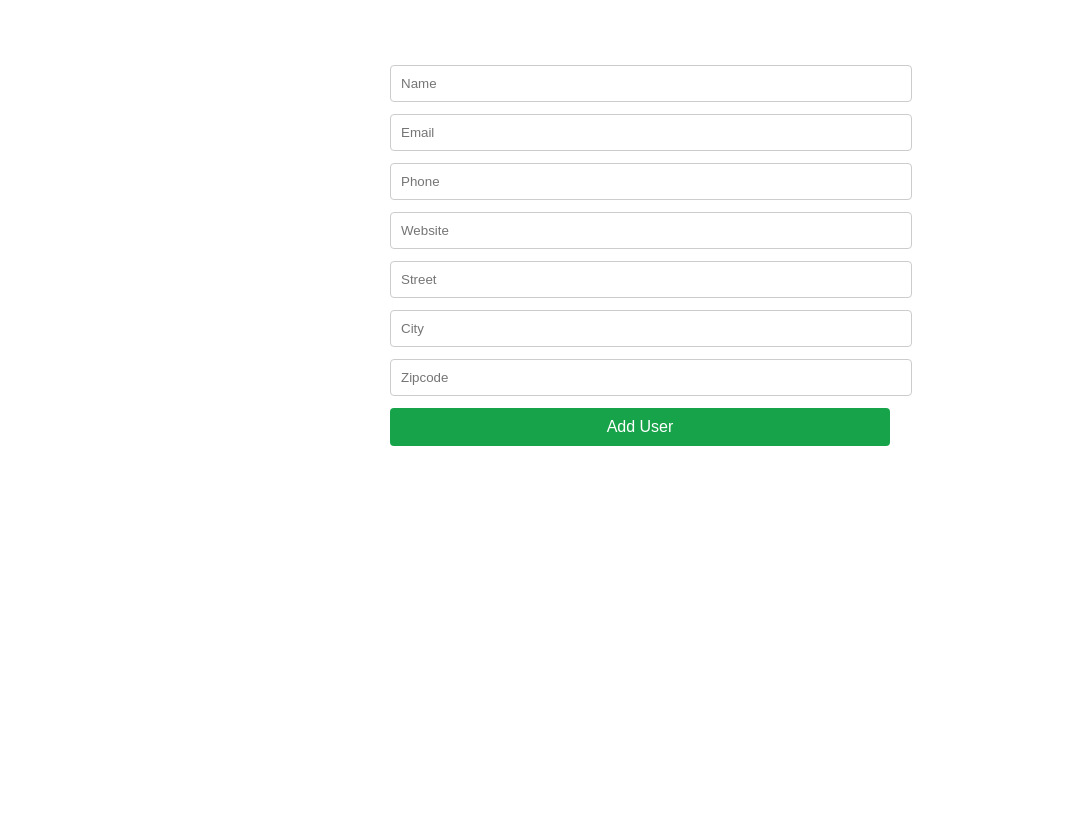
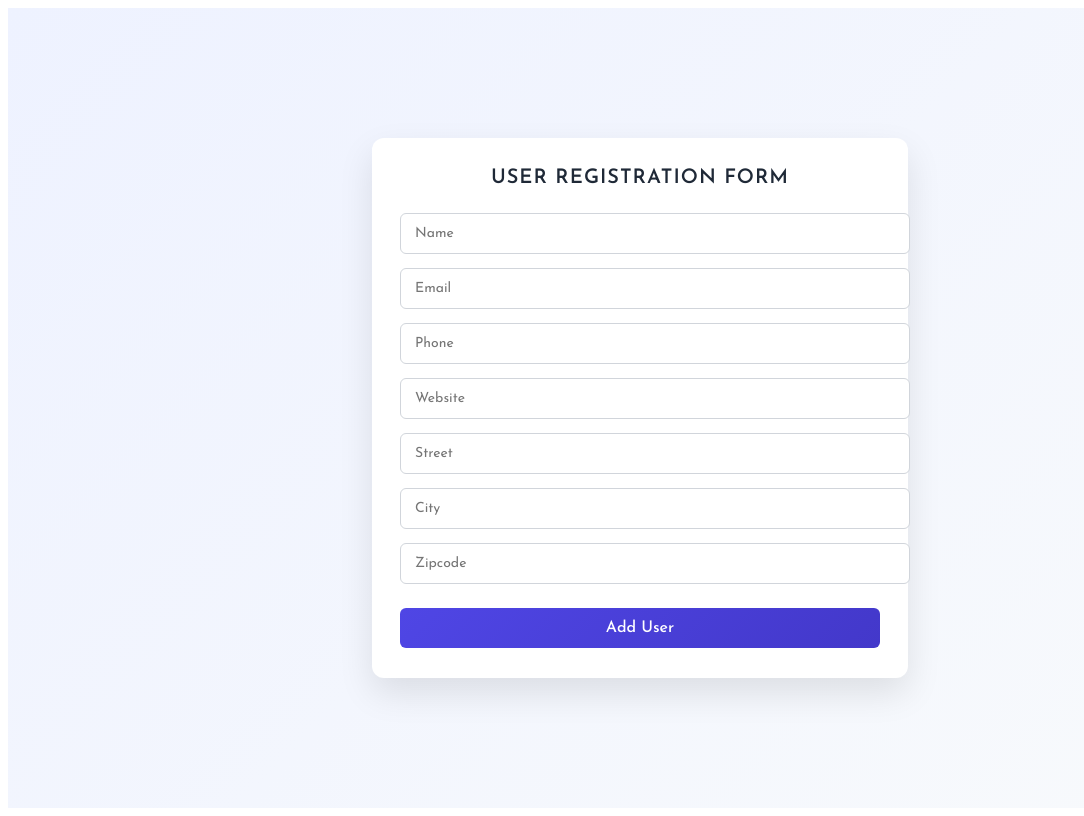
Before and after one commit to Vikramviki28/User-Management, a React (Vite) app: page /add-user in a window 1280 px wide. Shown: the whole page, without its empty margins (0-1084 px from the left). Built offline with nearby package versions, Linux system fonts and the light colour scheme; no server answers.

Commit message:
Minor styling changes

```diff
--- a/index.html
+++ b/index.html
@@ -1,6 +1,9 @@
 <!doctype html>
 <html lang="en">
   <head>
+   <style>
+@import url('https://fonts.googleapis.com/css2?family=Josefin+Sans:ital,wght@0,100..700;1,100..700&display=swap');
+</style>
     <meta charset="UTF-8" />
     <link rel="icon" type="image/svg+xml" href="/vite.svg" />
     <meta name="viewport" content="width=device-width, initial-scale=1.0" />
--- a/src/AddUser/UserForm.css
+++ b/src/AddUser/UserForm.css
@@ -1,34 +1,62 @@
-.form-container {
-  max-width: 500px;
-  margin: 40px auto;
-  background: white;
-  padding: 25px;
-  border-radius: 8px;
+.main {
+  min-height: 100vh;
+  background: linear-gradient(135deg, #eef2ff, #f8fafc);
+  display: flex;
+  align-items: center;
+  justify-content: center;
 }
 
-.form-container h2 {
-  margin-bottom: 20px;
+.form-container {
+  width: 100%;
+  max-width: 480px;
+  background: #ffffff;
+  padding: 30px 28px;
+  border-radius: 12px;
+  box-shadow: 0 15px 35px rgba(0, 0, 0, 0.1);
+}
+
+.form-header {
+  text-align: center;
+  font-size: 20px;
+  font-weight: 600;
+  margin-bottom: 25px;
+  letter-spacing: 1px;
+  color: #1f2937;
 }
 
 .form-container input {
   width: 100%;
-  padding: 10px;
-  margin-bottom: 12px;
-  border: 1px solid #ccc;
-  border-radius: 4px;
+  padding: 12px 14px;
+  margin-bottom: 14px;
+  border: 1px solid #d1d5db;
+  border-radius: 6px;
+  font-size: 14px;
+  transition: border-color 0.2s ease, box-shadow 0.2s ease;
 }
+
+.form-container input:focus {
+  outline: none;
+  border-color: #6366f1;
+  box-shadow: 0 0 0 3px rgba(99, 102, 241, 0.2);
+}
+
 
 .form-container button {
   width: 100%;
-  padding: 10px;
-  background-color: #16a34a;
+  margin-top: 10px;
+  padding: 12px;
+  background: linear-gradient(135deg, #4f46e5, #4338ca);
   color: white;
   border: none;
-  border-radius: 4px;
+  border-radius: 6px;
   font-size: 16px;
+  font-weight: 500;
   cursor: pointer;
+  transition: transform 0.15s ease, box-shadow 0.15s ease;
 }
 
-.form-container button:hover {
-  background-color: #12813a;
+
+.btn:hover{
+
+  background: rgb(40, 129, 40);
 }
--- a/src/AddUser/UserForm.jsx
+++ b/src/AddUser/UserForm.jsx
@@ -47,7 +47,12 @@ const UserForm = ({ addUser }) => {
   };
 
   return (
+    <div className="main">
     <form onSubmit={handleSubmit} className="form-container">
+
+        <div className="form-header">
+           USER  REGISTRATION  FORM
+        </div>
 
       <input
         type="text"
@@ -105,8 +110,10 @@ const UserForm = ({ addUser }) => {
         onChange={handleChange}
       />
 
-      <button type="submit">Add User</button>
+      <button type="submit" className="btn">Add User</button>
+
     </form>
+    </div>
   );
 };
 
--- a/src/UserDetails/UserDetails.jsx
+++ b/src/UserDetails/UserDetails.jsx
@@ -21,7 +21,7 @@ const UserDetails = ({ users }) => {
       <div className="details-blog">
       <div className="a1">
         <h2>{user.name}</h2>
-        <p>Username: {user.username}</p>
+        {/* <p>Username: {user.username}</p> */}
         <p>Email: {user.email}</p>
       </div>
 
--- a/src/UserList/UserList.css
+++ b/src/UserList/UserList.css
@@ -20,7 +20,7 @@
 }
 
 .add-user-link:hover {
-  background-color: #1e4fd6;
+  background-color: #068511;
 }
 
 .user-list {
@@ -33,5 +33,5 @@
 }
 
 .user-list li:hover {
-  background-color: #f1f5f9;
+  background-color: #b1c9e0;
 }
--- a/src/UserList/UserList.jsx
+++ b/src/UserList/UserList.jsx
@@ -8,7 +8,7 @@ const UserList = ({ users }) => {
 
   return (
     <div className="user-list-container">
-  <h2>Users List</h2>
+  <h2>USER LIST</h2>
 
   <Link to="/add-user" className="add-user-link">
     Add New User
--- a/src/index.css
+++ b/src/index.css
@@ -0,0 +1,3 @@
+* {
+font-family: "Josefin sans", sans-serif;
+}
```
